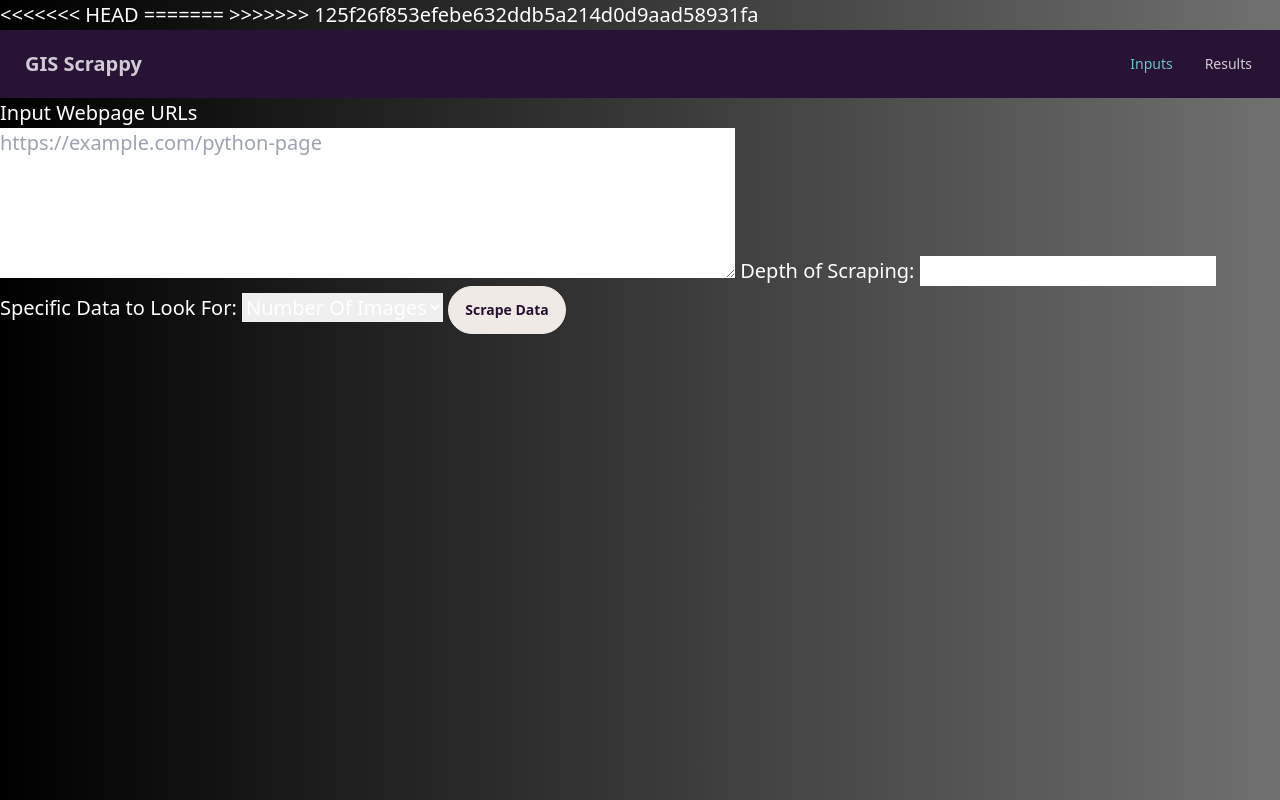
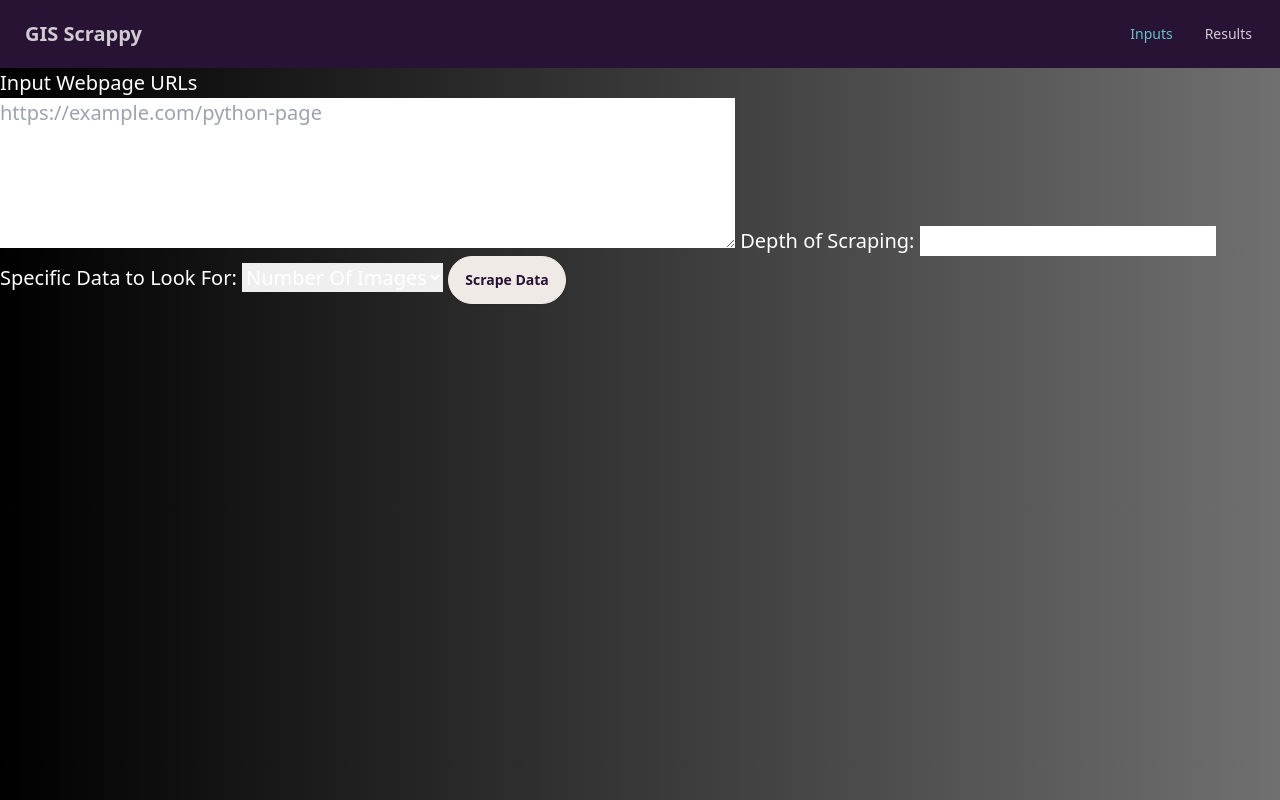
Before and after one commit to ADORSYS-GIS/report-sscrap, a Flask app: page /input in a window 1280 px wide. Run offline with Flask 3, Linux system fonts and the light colour scheme; some libraries are stand-ins or nearby versions.

Commit message:
feature(frontend): resolving conflicts

```diff
--- a/templates/base.html
+++ b/templates/base.html
@@ -49,13 +49,7 @@
       rel="stylesheet"
       href="{{ url_for('static', filename='css/style.css') }}"
     />
-<<<<<<< HEAD
-
-
     <script src="https://code.jquery.com/jquery-3.6.0.min.js"></script>
-=======
-    <script type="text/javascript" src="{{ url_for('static', filename='js/analysis.js') }}"></script>
->>>>>>> 125f26f853efebe632ddb5a214d0d9aad58931fa
   </head>
   <body>
     <nav class="navbar bg-neutral text-neutral-content">
```
